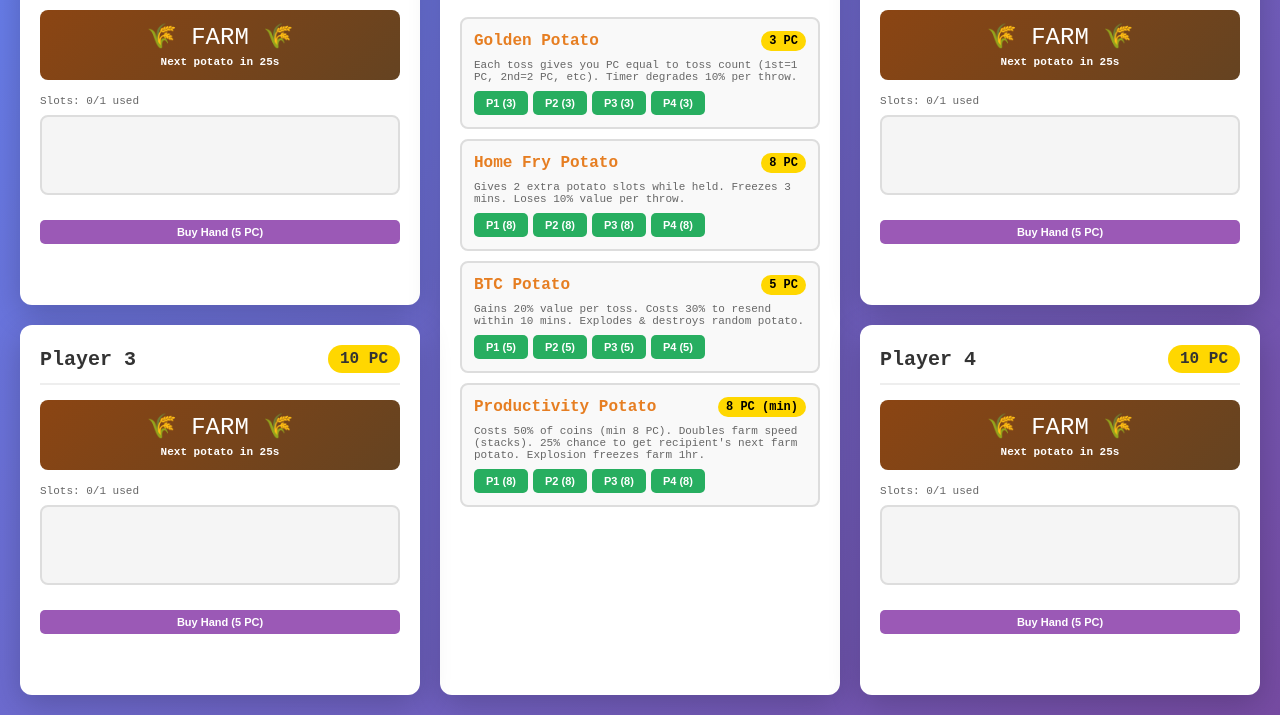
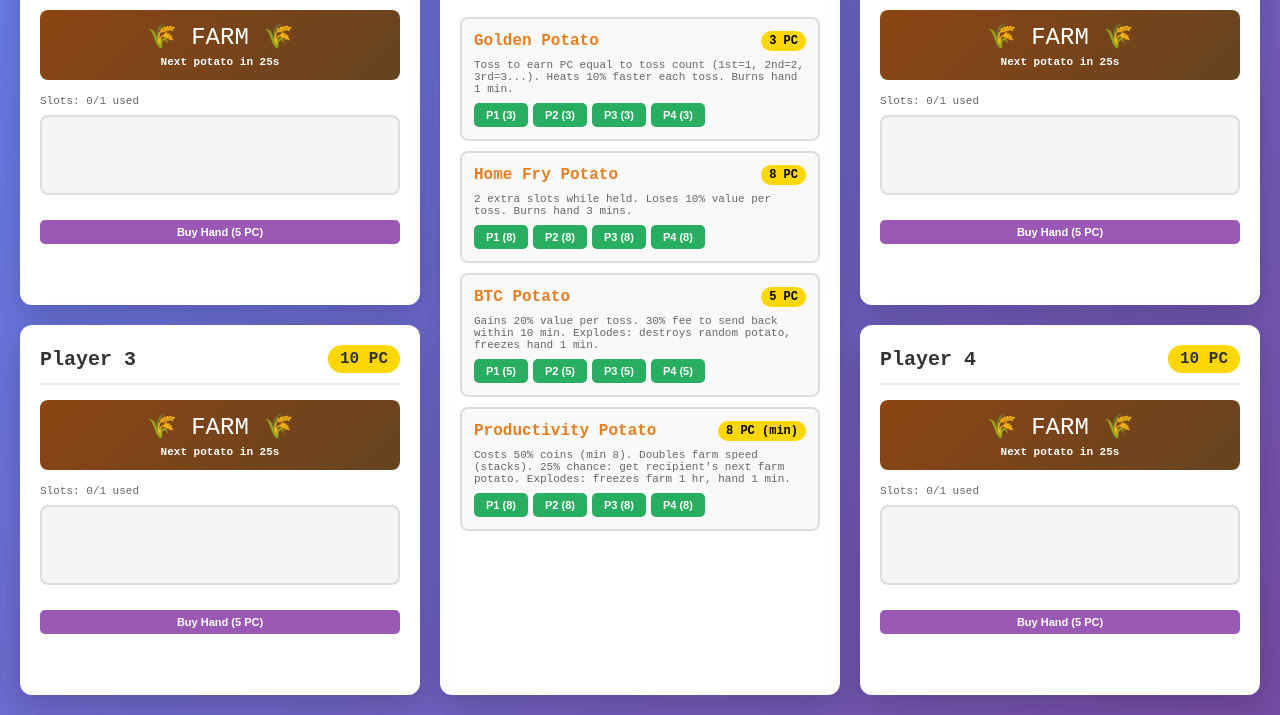
Before and after one commit to joshuakrafchin/potatogame, a plain HTML site: page index.html in a window 1280 px wide. Shown: the part 85-800 px from the top of the page. Drawn offline with Linux system fonts and the light colour scheme.

Commit message:
Update all potato descriptions to be more concise
Made all descriptions shorter and clearer:
- Golden: Explains toss reward scaling and burn effect
- Home Fry: Clarifies extra slots and value loss
- BTC: Details fee, value growth, and explosion effects
- Productivity: Explains cost, farm speed, bonus chance, and explosion

```diff
--- a/index.html
+++ b/index.html
@@ -386,7 +386,7 @@
                     potato.heatModifier = (potato.heatModifier || 1) + 0.1;
                     log(`⏱️ Golden Potato heating up 10% faster!`);
                 },
-                description: "Each toss gives you PC equal to toss count (1st=1 PC, 2nd=2 PC, etc). Timer degrades 10% per throw."
+                description: "Toss to earn PC equal to toss count (1st=1, 2nd=2, 3rd=3...). Heats 10% faster each toss. Burns hand 1 min."
             },
 
             HOME_FRY: {
@@ -405,7 +405,7 @@
                 },
                 givesExtraSlots: true, // Special property
                 extraSlots: 2,
-                description: "Gives 2 extra potato slots while held. Freezes 3 mins. Loses 10% value per throw."
+                description: "2 extra slots while held. Loses 10% value per toss. Burns hand 3 mins."
             },
 
             BTC: {
@@ -434,7 +434,7 @@
                     potato.currentValue *= 1.2;
                     log(`📈 BTC Potato value increased to ${potato.currentValue.toFixed(1)} PC!`);
                 },
-                description: "Gains 20% value per toss. Costs 30% to resend within 10 mins. Explodes & destroys random potato."
+                description: "Gains 20% value per toss. 30% fee to send back within 10 min. Explodes: destroys random potato, freezes hand 1 min."
             },
 
             PRODUCTIVITY: {
@@ -461,7 +461,7 @@
                     }
                 },
                 doublesProduction: true, // Special property for farm
-                description: "Costs 50% of coins (min 8 PC). Doubles farm speed (stacks). 25% chance to get recipient's next farm potato. Explosion freezes farm 1hr."
+                description: "Costs 50% coins (min 8). Doubles farm speed (stacks). 25% chance: get recipient's next farm potato. Explodes: freezes farm 1 hr, hand 1 min."
             }
         };
 
```
